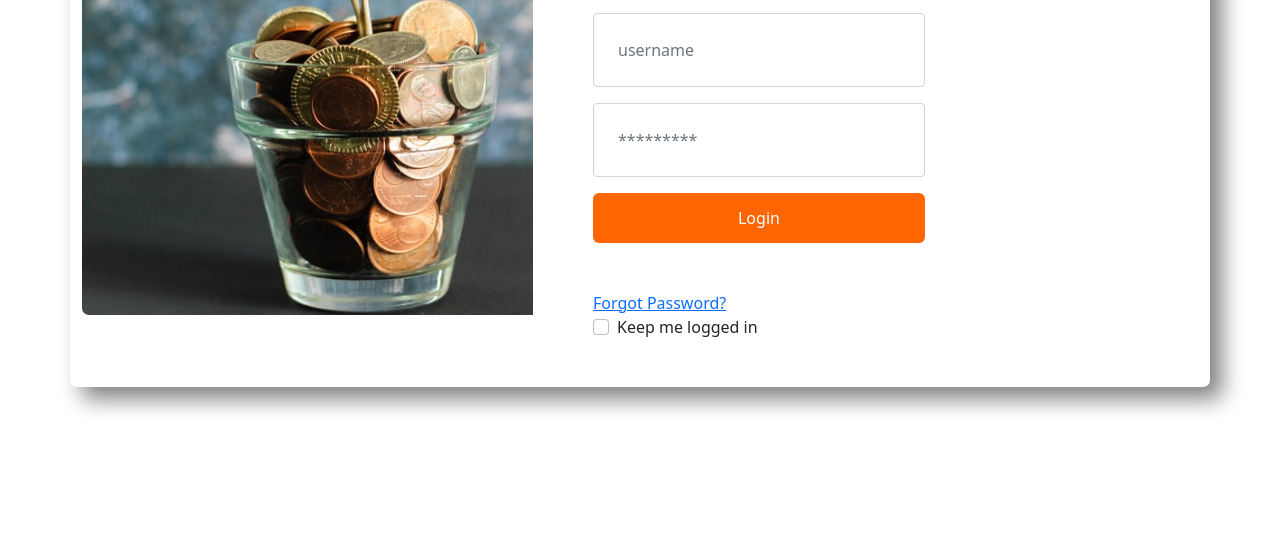
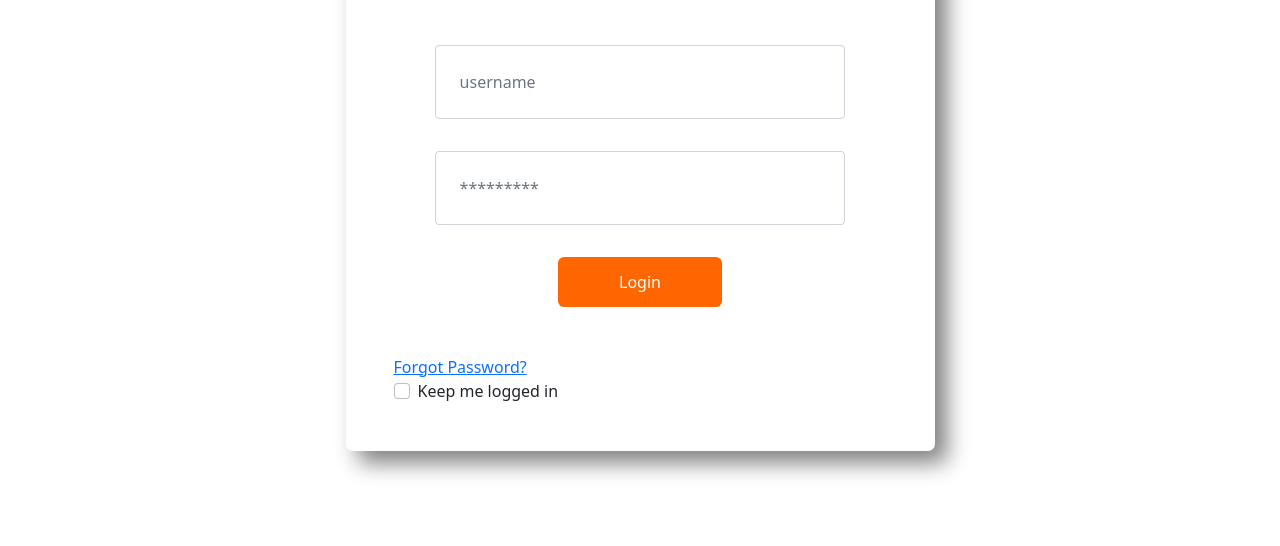
Before and after one commit to abhishekhhatui/loginpage, a plain HTML site: page index.html in a window 1280 px wide. Shown: the part 254-800 px from the top of the page. Drawn offline with nearby package versions, Linux system fonts and the light colour scheme.

Commit message:
removed image , margin top to container

```diff
--- a/index.html
+++ b/index.html
@@ -24,34 +24,37 @@
             border-radius: 6px;
         }
     </style>
+
 </head>
 
 <body>
 
-    <section class="form my-4 mx-5">
-        <div class="container">
-            <div class="row no-gutters">
+    <section class="form my-5 mx-5">
+        <div class="container d-flex justify-content-center align-items-center">
+            <div class="row">
+                <!--
                 <div class="col-lg-5">
                     <img src="img1.jpg" class="img-fluid pt-1">
                 </div>
+                -->
                 <div class="col-lg px-5 pt-5">
                     <img src="ICICILogo.png" class="img-fluid">
                     <h4 class="py-4">Sign in to IL Electrical IoT</h4>
                     <form action="#">
-                        <div class="form-row">
-                            <div class="col-lg-7">
+                        <div class="form-row d-flex justify-content-center align-items-center">
+                            <div class="col-10">
                                 <input type="text" placeholder="username" class="form-control my-3 p-4">
 
                             </div>
                         </div>
-                        <div class="form-row">
-                            <div class="col-lg-7">
+                        <div class="form-row d-flex justify-content-center align-items-center">
+                            <div class="col-10">
                                 <input type="password" placeholder="*********" class="form-control my-3 p-4">
 
                             </div>
                         </div>
-                        <div class="form-row">
-                            <div class="col-lg-7">
+                        <div class="form-row d-flex justify-content-center align-items-center">
+                            <div class="col-4">
                                 <button type="button" class="btn1 form-control mt-3 mb-5">Login</button>
                             </div>
                         </div>
```
